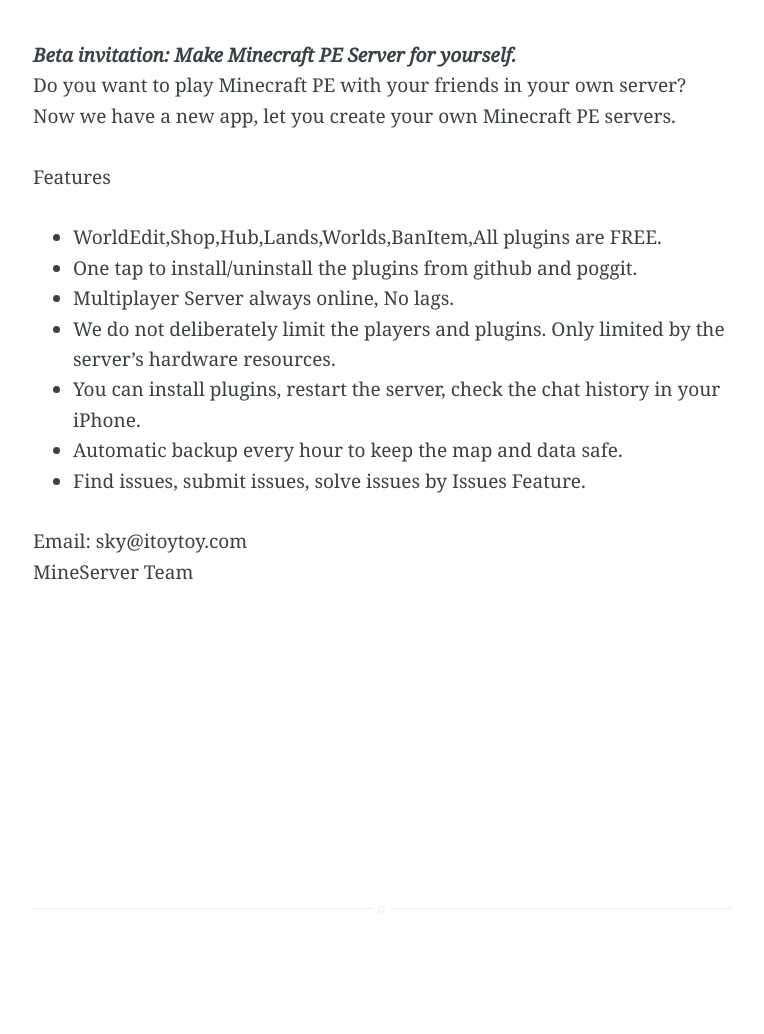
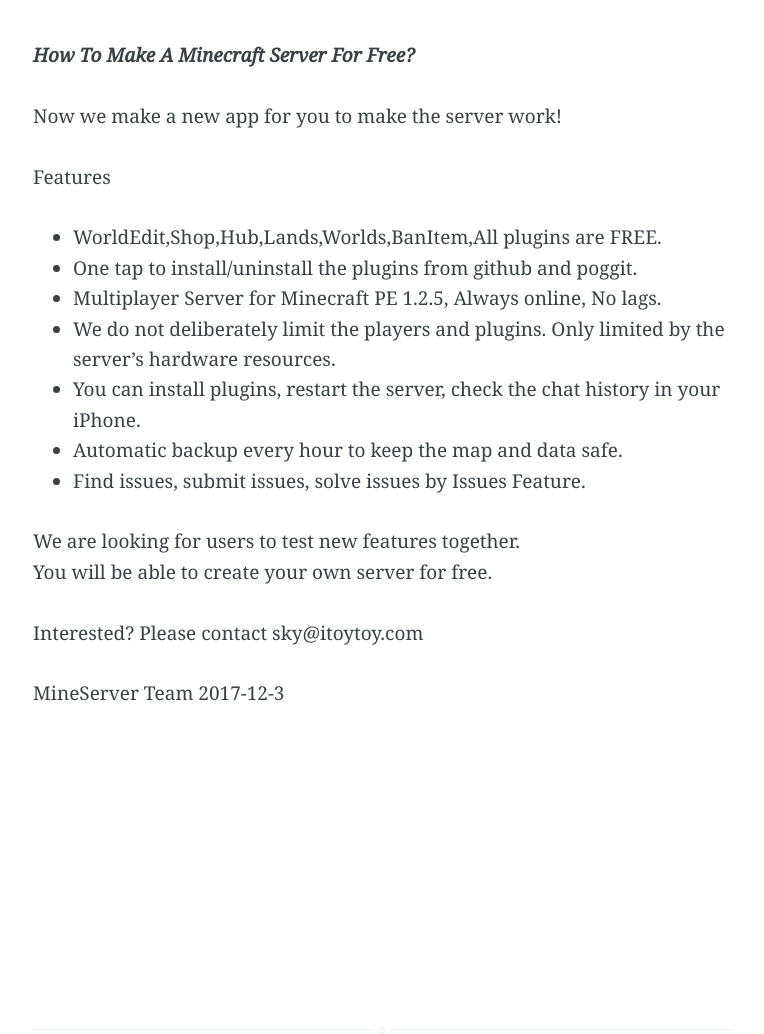
Before and after one commit to Minecraft-PE-Servers/Minecraft-PE-Servers.github.io, a Jekyll site: the page built from _posts/2016-06-10-mineserver-feedback.md, in a window 1280 px wide. Shown: the whole page, without its empty margins (257-1021 px from the left). Built offline with Jekyll 4.4.1, drawn with Linux system fonts in a browser that asks for light colours; before the commit the page ends 940 px from its top, so only the background shows below that.

Commit message:
Update 2016-06-10-mineserver-feedback.md

```diff
--- a/_posts/2016-06-10-mineserver-feedback.md
+++ b/_posts/2016-06-10-mineserver-feedback.md
@@ -6,18 +6,23 @@
 feedback: true
 question: false
 ---
-***Beta invitation: Make Minecraft PE Server for yourself.***
-Do you want to play Minecraft PE with your friends in your own server?
-Now we have a new app, let you create your own Minecraft PE servers.
+***How To Make A Minecraft Server For Free?***
+
+Now we make a new app for you to make the server work!
 
 Features
 - WorldEdit,Shop,Hub,Lands,Worlds,BanItem,All plugins are FREE.
 - One tap to install/uninstall the plugins from github and poggit.
-- Multiplayer Server always online, No lags.
+- Multiplayer Server for Minecraft PE 1.2.5, Always online, No lags.
 - We do not deliberately limit the players and plugins. Only limited by the server's hardware resources.
 - You can install plugins, restart the server, check the chat history in your iPhone.
 - Automatic backup every hour to keep the map and data safe.
 - Find issues, submit issues, solve issues by Issues Feature.
 
-Email: sky@itoytoy.com
+We are looking for users to test new features together.
+You will be able to create your own server for free.
+
+Interested? Please contact sky@itoytoy.com
+
 MineServer Team
+2017-12-3
```
